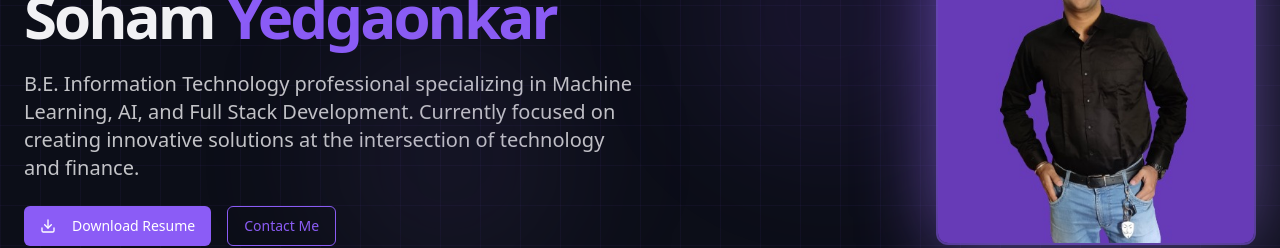
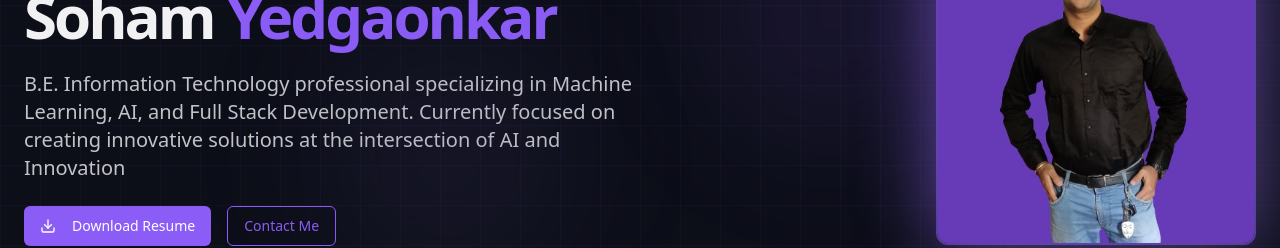
Before and after one commit to sohamyedgaonkar/deep-tech-portfolio-glow, a React (Vite) app: page / in a window 1280 px wide. Shown: the part 315-563 px from the top of the page. Built offline with nearby package versions, Linux system fonts and the light colour scheme.

Commit message:
Update Hero.tsx

```diff
--- a/src/components/Hero.tsx
+++ b/src/components/Hero.tsx
@@ -34,7 +34,7 @@ const Hero = () => {
 
           <p className="text-lg md:text-xl text-foreground/80 max-w-2xl">
             B.E. Information Technology professional specializing in Machine Learning, AI, and Full Stack Development.
-            Currently focused on creating innovative solutions at the intersection of technology and finance.
+            Currently focused on creating innovative solutions at the intersection of AI and Innovation
           </p>
 
           <div className="flex flex-wrap gap-4 justify-center md:justify-start">
```
